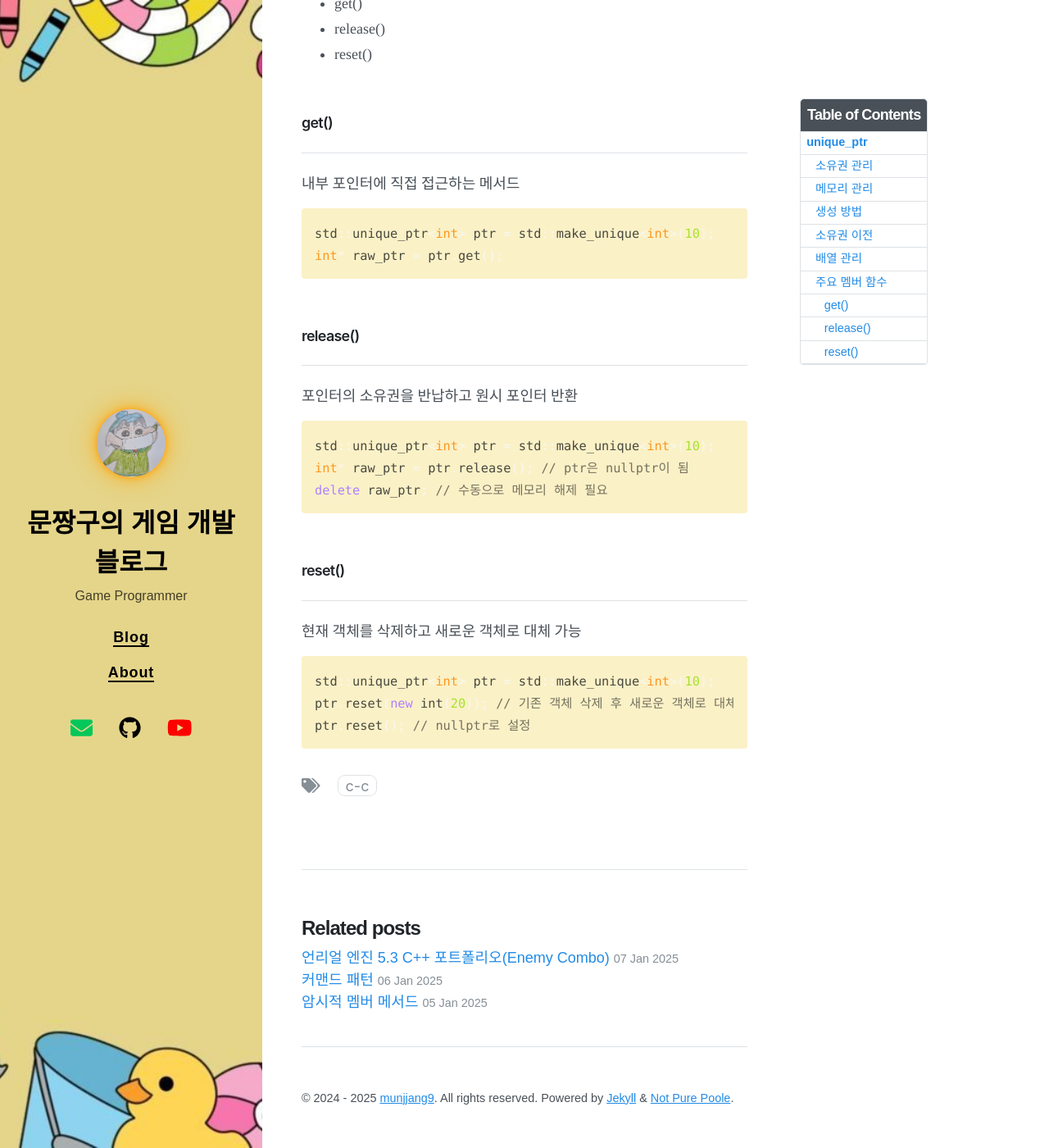
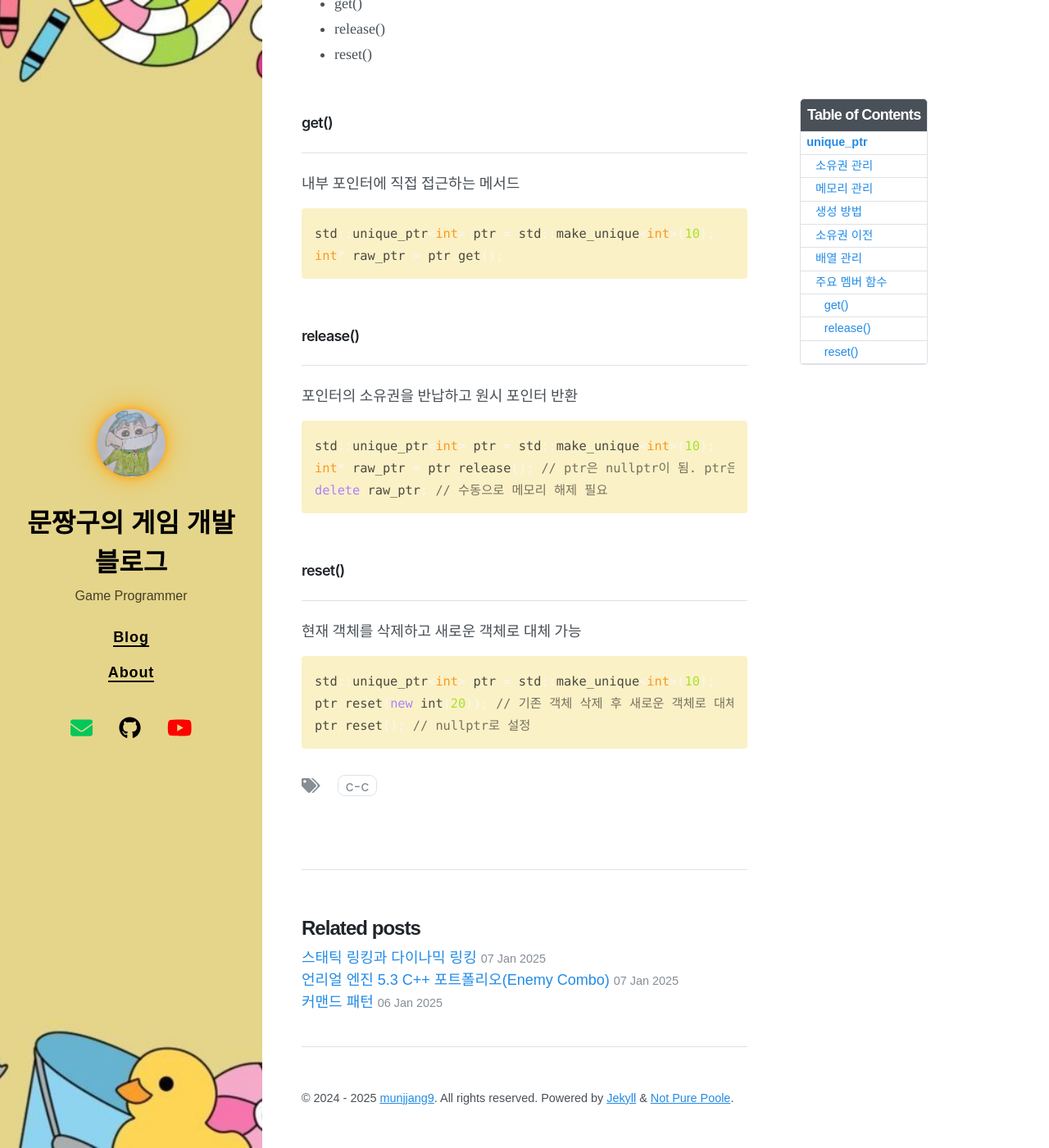
Before and after one commit to munjjang9/munjjang9.github.io, a Jekyll site: the page built from _posts/2025-01-08-TK-Unique-Pointer.md, in a window 1280 px wide and 1400 px high, scrolled down 1746 px. Shown: the whole window at 82% size. Built offline with Jekyll 4.4.1, drawn with Linux system fonts in a browser that asks for light colours; nearby versions of some CDN libraries; comment, search, counter and statistics services are not loaded.

Commit message:
Posts Date Changed

````diff
--- a/_posts/2025-01-07-TK-Static-Dyanamic-Linking.md
+++ b/_posts/2025-01-07-TK-Static-Dyanamic-Linking.md
@@ -3,7 +3,7 @@ layout: post
 title: 스태틱 링킹과 다이나믹 링킹
 author: munjjang9
 tags: [C/C++]
-date: 2025-01-04 21:00 +0900
+date: 2025-01-07 21:00 +0900
 categories: [Languages]
 toc: true
 ---
--- a/_posts/2025-01-08-TK-Unique-Pointer.md
+++ b/_posts/2025-01-08-TK-Unique-Pointer.md
@@ -90,7 +90,7 @@ int* raw_ptr = ptr.get();
 
 ```cpp
 std::unique_ptr<int> ptr = std::make_unique<int>(10);
-int* raw_ptr = ptr.release(); // ptr은 nullptr이 됨
+int* raw_ptr = ptr.release(); // ptr은 nullptr이 됨. ptr은 블럭이 종료되는 시점에서 자동으로 해제됨
 delete raw_ptr; // 수동으로 메모리 해제 필요
 ```
 
````
Also changed, not shown: other parts of _posts/2025-01-08-TK-Unique-Pointer.md (+1 -1 lines).
